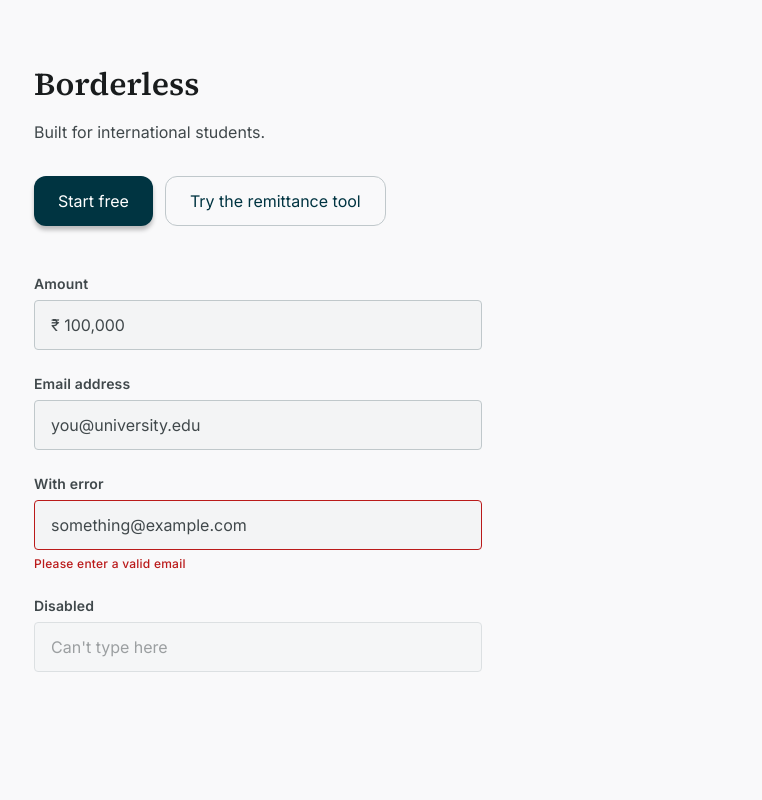
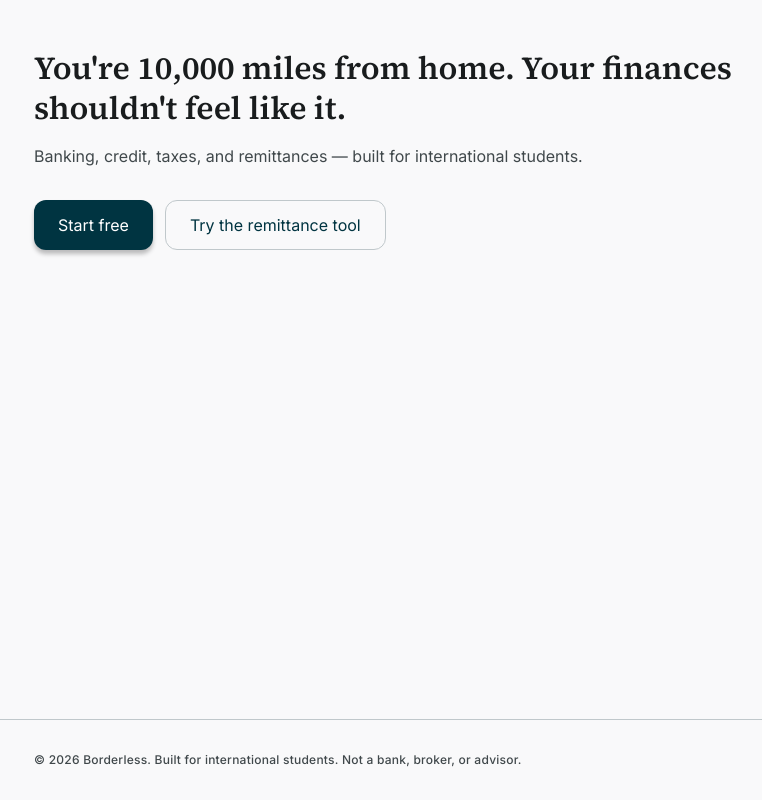
Before and after one commit to Neev2507/Borderless, a Next.js app: page / in a window 1280 px wide. Shown: the whole page, without its empty margins (30-792 px from the left). Built offline with nearby package versions, Linux system fonts and the light colour scheme.

Commit message:
Add /test route for component playground, clean landing page

```diff
--- a/app/page.tsx
+++ b/app/page.tsx
@@ -1,59 +1,28 @@
-"use client";
-
-import { useState } from "react";
 import { Button } from "@/components/button";
-import { Input } from "@/components/input";
 
 export default function Home() {
-  const [amount, setAmount] = useState("");
-  const [email, setEmail] = useState("");
+  return (
+    <div className="min-h-screen bg-surface flex flex-col">
+      <main className="flex-1 px-16 py-12">
+        <h1 className="text-headline-lg text-on-surface font-serif mb-4 max-w-3xl">
+          You're 10,000 miles from home. Your finances shouldn't feel like it.
+        </h1>
 
-  return (
-    <div className="min-h-screen bg-surface p-16">
-      <h1 className="text-headline-lg text-on-surface font-serif mb-4">
-        Borderless
-      </h1>
-      <p className="text-body-md text-on-surface-variant mb-8">
-        Built for international students.
-      </p>
+        <p className="text-body-md text-on-surface-variant mb-8 max-w-2xl">
+          Banking, credit, taxes, and remittances — built for international students.
+        </p>
 
-      <div className="flex gap-3 mb-12">
-        <Button variant="primary">Start free</Button>
-        <Button variant="secondary">Try the remittance tool</Button>
-      </div>
+        <div className="flex gap-3">
+          <Button variant="primary">Start free</Button>
+          <Button variant="secondary">Try the remittance tool</Button>
+        </div>
+      </main>
 
-      <div className="max-w-md flex flex-col gap-6">
-        <Input
-          label="Amount"
-          placeholder="₹ 100,000"
-          value={amount}
-          onChange={setAmount}
-        />
-
-        <Input
-          label="Email address"
-          placeholder="you@university.edu"
-          type="email"
-          value={email}
-          onChange={setEmail}
-        />
-
-        <Input
-          label="With error"
-          placeholder="something@example.com"
-          value=""
-          onChange={() => {}}
-          error="Please enter a valid email"
-        />
-
-        <Input
-          label="Disabled"
-          placeholder="Can't type here"
-          value=""
-          onChange={() => {}}
-          disabled
-        />
-      </div>
+      <footer className="px-16 py-8 border-t border-outline-variant">
+        <p className="text-label-sm text-on-surface-variant">
+          © 2026 Borderless. Built for international students. Not a bank, broker, or advisor.
+        </p>
+      </footer>
     </div>
   );
 }
--- /dev/null
+++ b/app/test/page.tsx
@@ -0,0 +1,80 @@
+"use client";
+
+import { useState } from "react";
+import { Button } from "@/components/button";
+import { Input } from "@/components/input";
+
+export default function TestPage() {
+  const [amount, setAmount] = useState("");
+  const [email, setEmail] = useState("");
+
+  return (
+    <div className="min-h-screen bg-surface p-16">
+      <div className="max-w-3xl">
+        <h1 className="text-headline-lg text-on-surface font-serif mb-2">
+          Component Kitchen Sink
+        </h1>
+        <p className="text-body-md text-on-surface-variant mb-12">
+          Internal page for testing components in isolation. Not linked from anywhere public.
+        </p>
+
+        <section className="mb-12">
+          <h2 className="text-headline-md text-on-surface font-serif mb-6">
+            Buttons
+          </h2>
+
+          <div className="flex flex-col gap-4">
+            <div className="flex gap-3">
+              <Button variant="primary">Primary</Button>
+              <Button variant="secondary">Secondary</Button>
+            </div>
+
+            <div className="flex gap-3">
+              <Button variant="primary" disabled>Primary disabled</Button>
+              <Button variant="secondary" disabled>Secondary disabled</Button>
+            </div>
+          </div>
+        </section>
+
+        <section>
+          <h2 className="text-headline-md text-on-surface font-serif mb-6">
+            Inputs
+          </h2>
+
+          <div className="flex flex-col gap-6 max-w-md">
+            <Input
+              label="Amount"
+              placeholder="₹ 100,000"
+              value={amount}
+              onChange={setAmount}
+            />
+
+            <Input
+              label="Email address"
+              placeholder="you@university.edu"
+              type="email"
+              value={email}
+              onChange={setEmail}
+            />
+
+            <Input
+              label="With error"
+              placeholder="something@example.com"
+              value=""
+              onChange={() => {}}
+              error="Please enter a valid email"
+            />
+
+            <Input
+              label="Disabled"
+              placeholder="Can't type here"
+              value=""
+              onChange={() => {}}
+              disabled
+            />
+          </div>
+        </section>
+      </div>
+    </div>
+  );
+}
```
Also changed, not shown: public/image.png (added).
